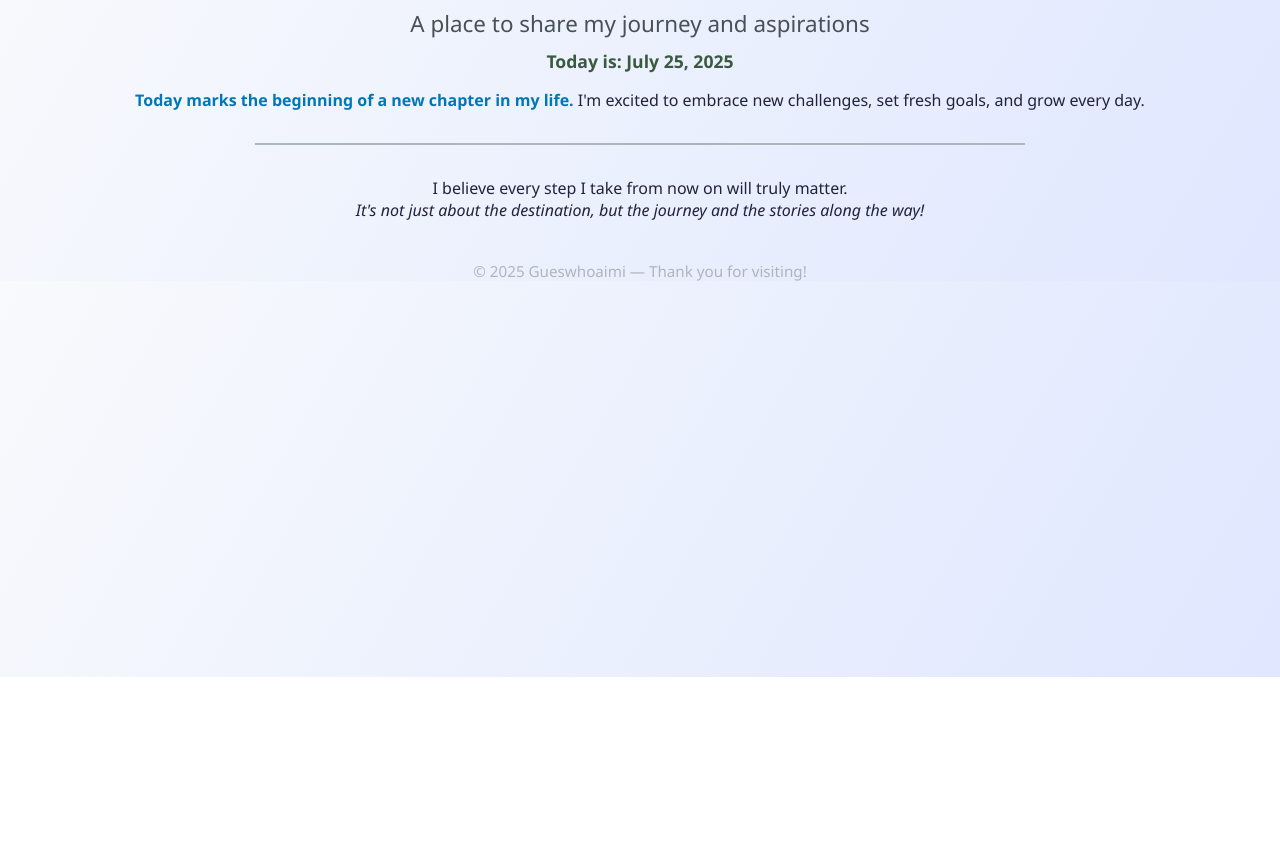
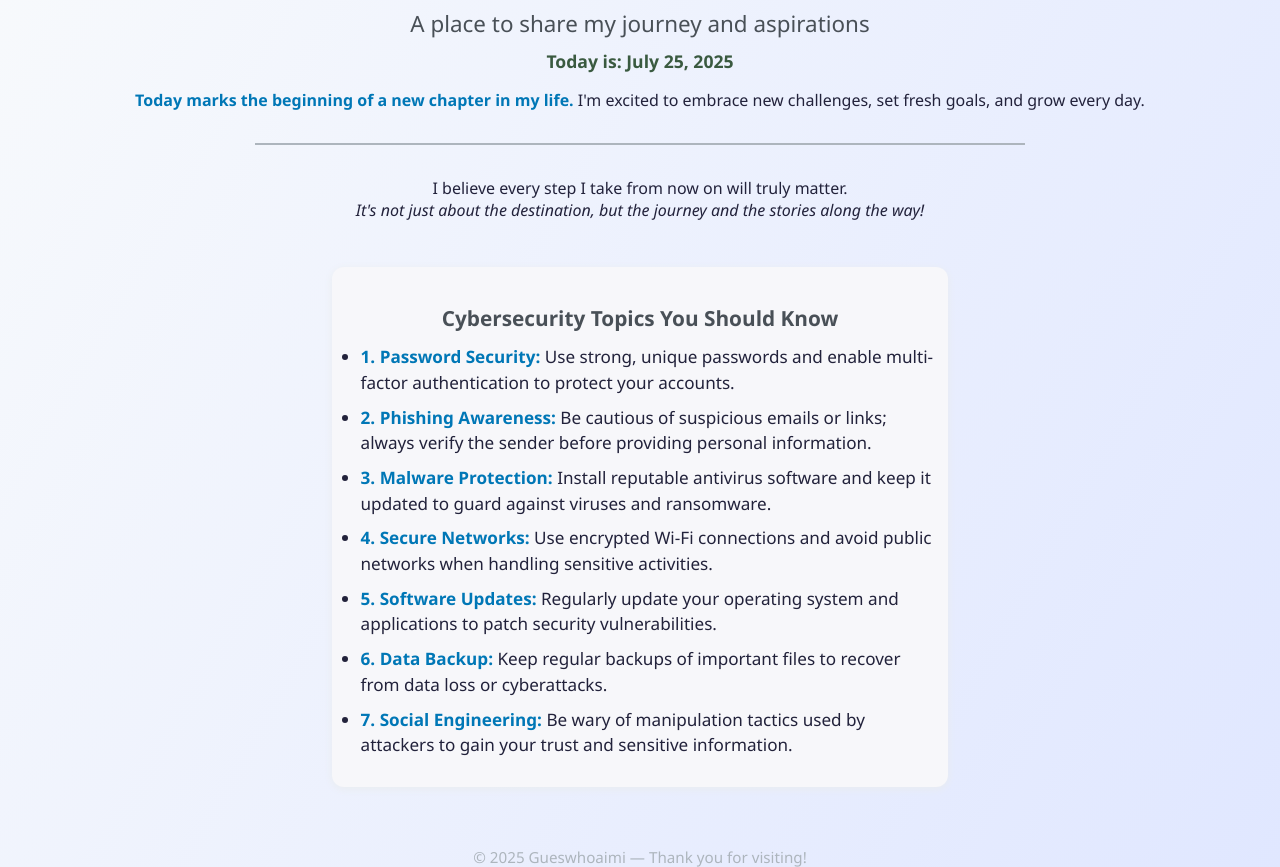
Before and after one commit to gueswhoami/gueswhoami.github.io, a plain HTML site: page index.html in a window 1280 px wide. Shown: the part 123-990 px from the top of the page. Before the commit the page ends 800 px from the top, so only its background shows below. Drawn offline with Linux system fonts and the light colour scheme.

Commit message:
Update index.html

```diff
--- a/index.html
+++ b/index.html
@@ -45,6 +45,36 @@
         color: #adb5bd;
         font-size: 0.95em;
       }
+      .cyber-list-section {
+        background: #f7f7fa;
+        margin: 30px auto 20px auto;
+        padding: 20px 8px;
+        border-radius: 12px;
+        width: 92%;
+        max-width: 600px;
+        box-shadow: 0 2px 8px #e9ecef;
+        text-align: left;
+        display: inline-block;
+      }
+      .cyber-list-section h2 {
+        color: #495057;
+        font-size: 1.3em;
+        margin-bottom: 12px;
+        text-align: center;
+      }
+      .cyber-list {
+        margin: 0 0 0 1.2em;
+        padding: 0;
+        font-size: 1.07em;
+        color: #22223b;
+      }
+      .cyber-list li {
+        margin-bottom: 9px;
+        line-height: 1.5;
+      }
+      .cyber-list strong {
+        color: #0077b6;
+      }
     </style>
   </head>
   <body>
@@ -63,6 +93,42 @@
       <br>
       <em>It's not just about the destination, but the journey and the stories along the way!</em>
     </p>
+
+    <!-- Cybersecurity ListView Section -->
+    <div class="cyber-list-section">
+      <h2>Cybersecurity Topics You Should Know</h2>
+      <ul class="cyber-list">
+        <li>
+          <strong>1. Password Security:</strong>
+          Use strong, unique passwords and enable multi-factor authentication to protect your accounts.
+        </li>
+        <li>
+          <strong>2. Phishing Awareness:</strong>
+          Be cautious of suspicious emails or links; always verify the sender before providing personal information.
+        </li>
+        <li>
+          <strong>3. Malware Protection:</strong>
+          Install reputable antivirus software and keep it updated to guard against viruses and ransomware.
+        </li>
+        <li>
+          <strong>4. Secure Networks:</strong>
+          Use encrypted Wi-Fi connections and avoid public networks when handling sensitive activities.
+        </li>
+        <li>
+          <strong>5. Software Updates:</strong>
+          Regularly update your operating system and applications to patch security vulnerabilities.
+        </li>
+        <li>
+          <strong>6. Data Backup:</strong>
+          Keep regular backups of important files to recover from data loss or cyberattacks.
+        </li>
+        <li>
+          <strong>7. Social Engineering:</strong>
+          Be wary of manipulation tactics used by attackers to gain your trust and sensitive information.
+        </li>
+      </ul>
+    </div>
+
     <div class="footer">
       &copy; 2025 Gueswhoaimi &mdash; Thank you for visiting!
     </div>
```
